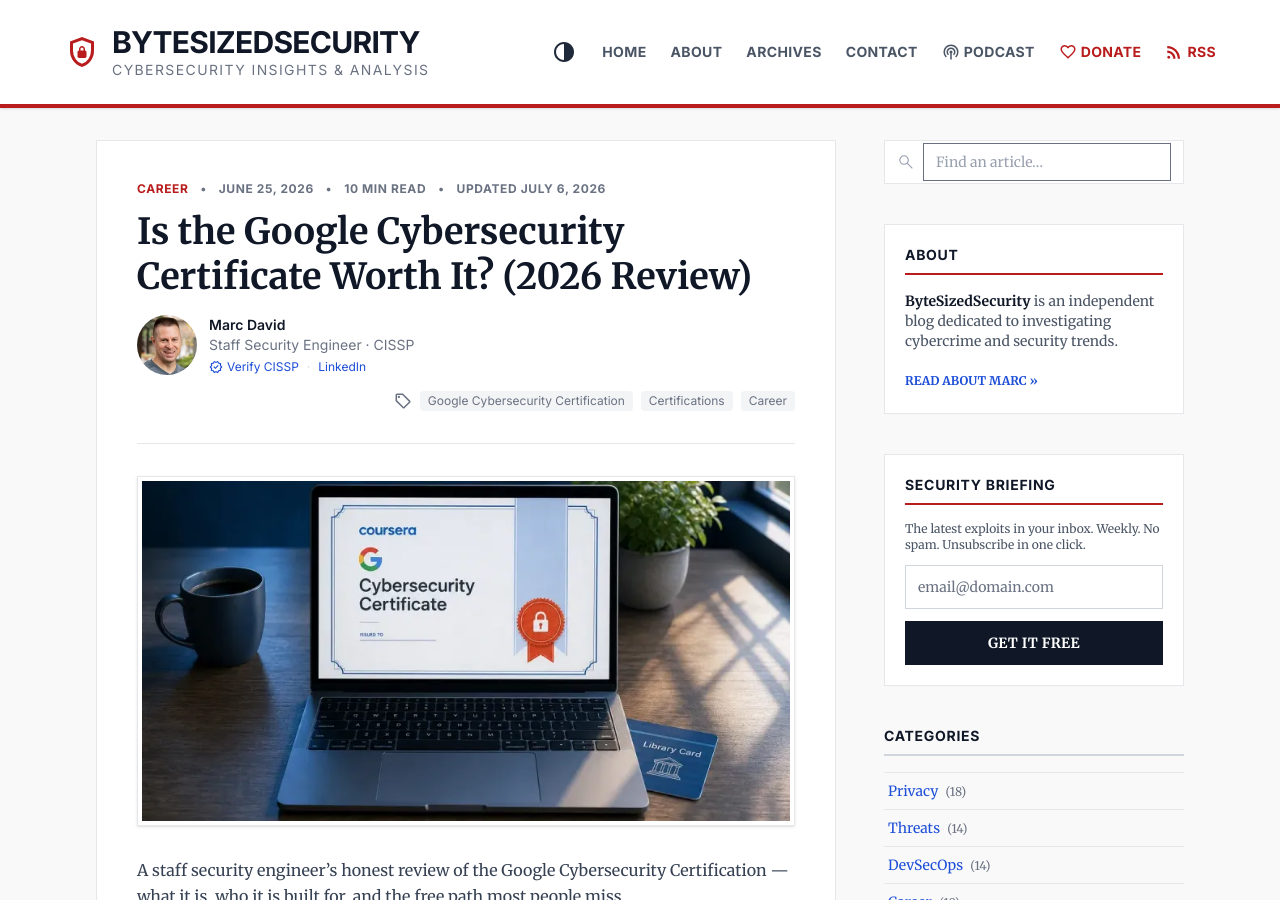
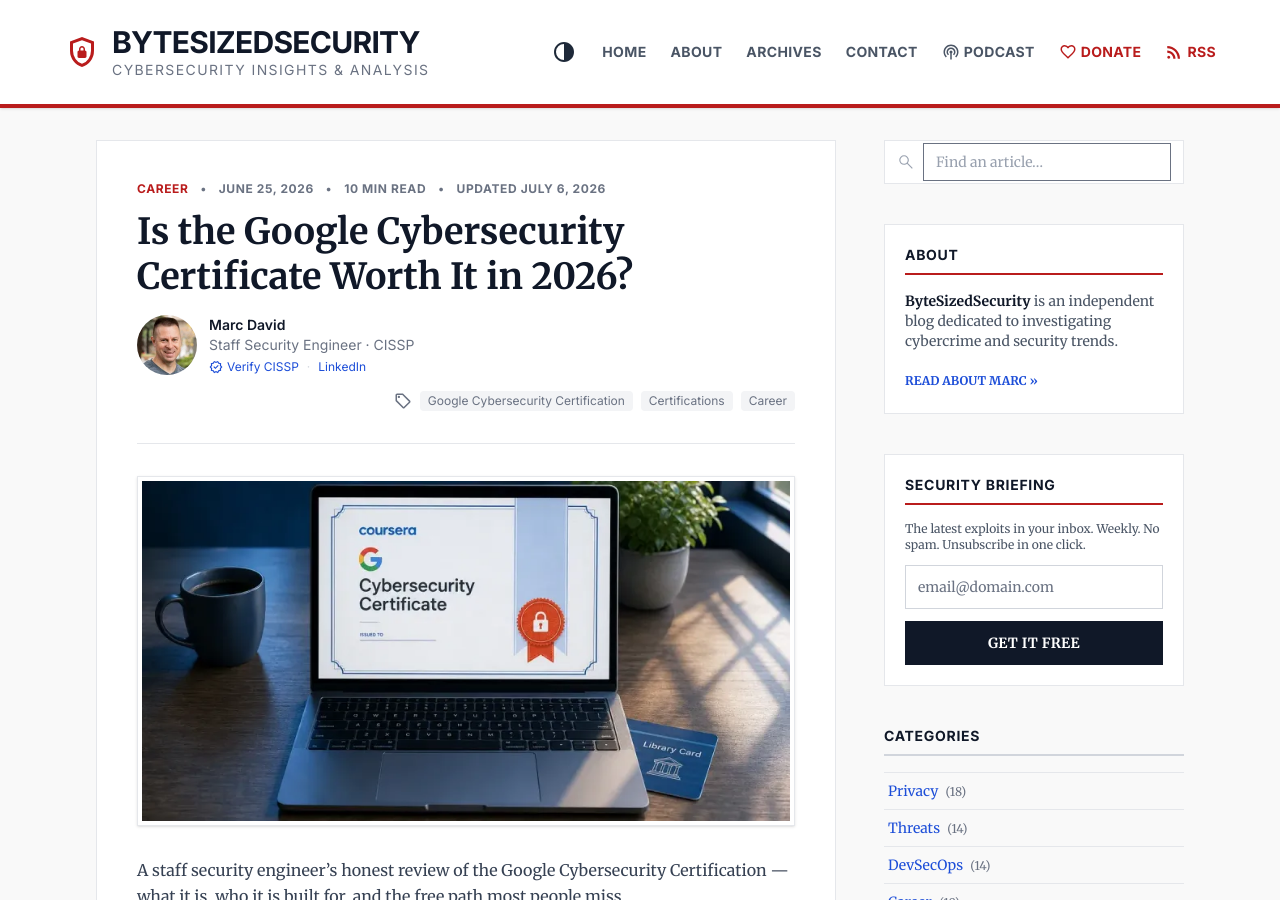
Before and after one commit to mda1125/bytesizedsecurity, a Jekyll site: the page built from _posts/2026-06-25-google-cybersecurity-certification-review.md, in a window 1280 px wide and 900 px high. Built offline with Jekyll 4.4.1, drawn with Linux system fonts in a browser that asks for light colours; comment, search, counter and statistics services are not loaded.

Commit message:
Retitle the Google Cybersecurity Certificate review (#63)
Match the approved "worth it in 2026" title. The existing slug keeps the public URL, and the meta description already fits so it stays as written.

Co-authored-by: Cursor Agent <cursoragent@cursor.com>

```diff
--- a/_posts/2026-06-25-google-cybersecurity-certification-review.md
+++ b/_posts/2026-06-25-google-cybersecurity-certification-review.md
@@ -1,7 +1,7 @@
 ---
 description: "CISSP's honest 2026 review of the Google Cybersecurity Certificate: real cost, two free paths, Security+ comparison, and whether it's worth it."
 layout: post
-title: "Is the Google Cybersecurity Certificate Worth It? (2026 Review)"
+title: "Is the Google Cybersecurity Certificate Worth It in 2026?"
 slug: google-cybersecurity-certification-review
 category: Career
 tags: ["Google Cybersecurity Certification", "Certifications", "Career"]
--- a/llms-full.txt
+++ b/llms-full.txt
@@ -140,7 +140,7 @@ ByteSizedSecurity is an independent cybersecurity blog covering threat intellige
 - 2026-06-28: [How to Detect North Korean IT Workers (2026 Playbook)](https://blog.bytesizedsecurity.show/2026/06/28/how-to-detect-north-korean-it-workers/)
   How to detect North Korean IT workers in remote hiring: laptop farm signals, interview red flags, and the post-hire controls that actually catch them.
 
-- 2026-06-25: [Is the Google Cybersecurity Certificate Worth It? (2026 Review)](https://blog.bytesizedsecurity.show/2026/06/25/google-cybersecurity-certification-review/)
+- 2026-06-25: [Is the Google Cybersecurity Certificate Worth It in 2026?](https://blog.bytesizedsecurity.show/2026/06/25/google-cybersecurity-certification-review/)
   CISSP's honest 2026 review of the Google Cybersecurity Certificate: real cost, two free paths, Security+ comparison, and whether it's worth it.
 
 - 2026-06-21: [Pokemon Go Trained Military Drone Tech: A Consent Failure](https://blog.bytesizedsecurity.show/2026/06/21/pokemon-go-military-drones-consent-laundering/)
```
